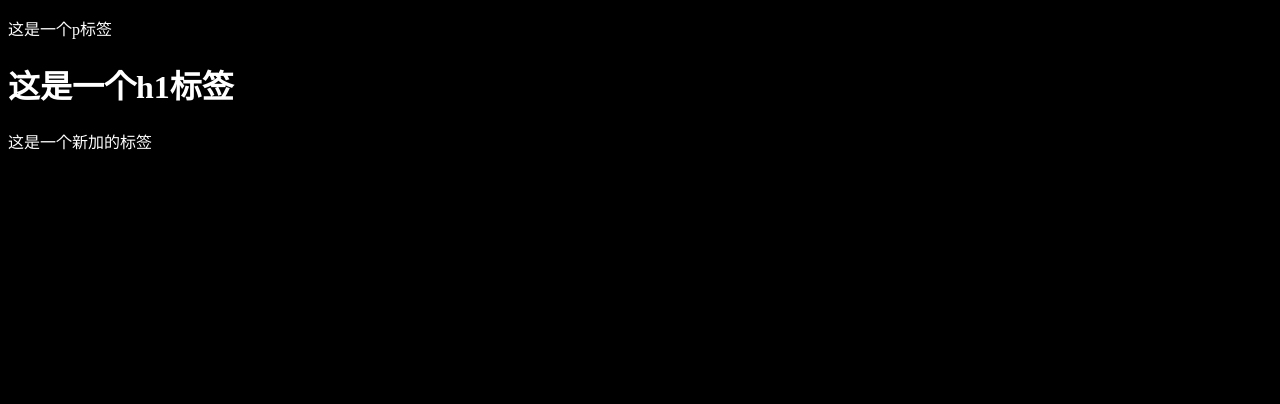
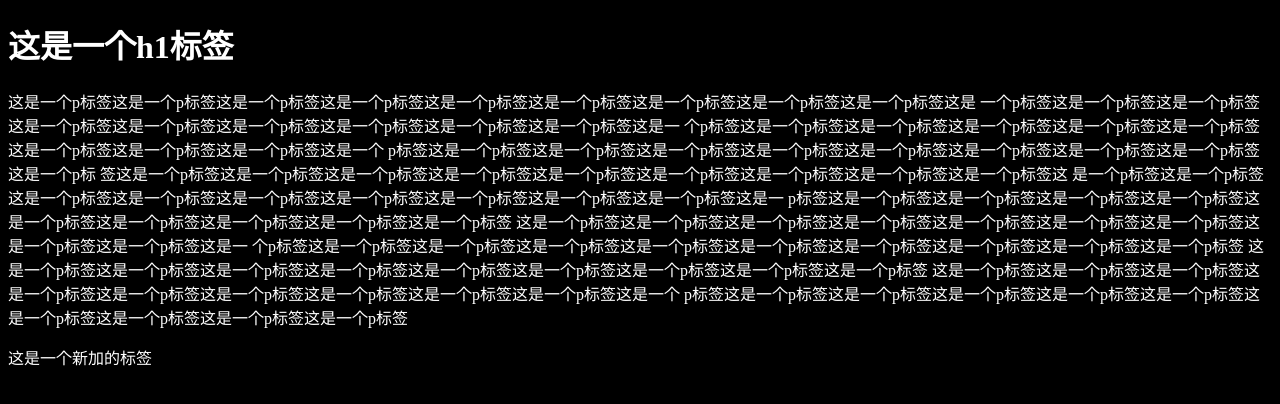
Before and after one commit to ste-15456/ste-15456.github.io, a plain HTML site: page index.html in a window 1280 px wide. Drawn offline with Linux system fonts and the light colour scheme.

Commit message:
Update index.html

```diff
--- a/index.html
+++ b/index.html
@@ -12,8 +12,20 @@
     </style>
 </head>
 <body>
-    <p>这是一个p标签</p>
+
     <h1>这是一个h1标签</h1>
+    <p>这是一个p标签这是一个p标签这是一个p标签这是一个p标签这是一个p标签这是一个p标签这是一个p标签这是一个p标签这是一个p标签这是
+        一个p标签这是一个p标签这是一个p标签这是一个p标签这是一个p标签这是一个p标签这是一个p标签这是一个p标签这是一个p标签这是一
+        个p标签这是一个p标签这是一个p标签这是一个p标签这是一个p标签这是一个p标签这是一个p标签这是一个p标签这是一个p标签这是一个
+        p标签这是一个p标签这是一个p标签这是一个p标签这是一个p标签这是一个p标签这是一个p标签这是一个p标签这是一个p标签这是一个p标
+        签这是一个p标签这是一个p标签这是一个p标签这是一个p标签这是一个p标签这是一个p标签这是一个p标签这是一个p标签这是一个p标签这
+        是一个p标签这是一个p标签这是一个p标签这是一个p标签这是一个p标签这是一个p标签这是一个p标签这是一个p标签这是一个p标签这是一
+        p标签这是一个p标签这是一个p标签这是一个p标签这是一个p标签这是一个p标签这是一个p标签这是一个p标签这是一个p标签这是一个p标签
+        这是一个p标签这是一个p标签这是一个p标签这是一个p标签这是一个p标签这是一个p标签这是一个p标签这是一个p标签这是一个p标签这是一
+        个p标签这是一个p标签这是一个p标签这是一个p标签这是一个p标签这是一个p标签这是一个p标签这是一个p标签这是一个p标签这是一个p标签
+        这是一个p标签这是一个p标签这是一个p标签这是一个p标签这是一个p标签这是一个p标签这是一个p标签这是一个p标签这是一个p标签
+        这是一个p标签这是一个p标签这是一个p标签这是一个p标签这是一个p标签这是一个p标签这是一个p标签这是一个p标签这是一个p标签这是一个
+        p标签这是一个p标签这是一个p标签这是一个p标签这是一个p标签这是一个p标签这是一个p标签这是一个p标签这是一个p标签这是一个p标签</p>
     <p>这是一个新加的标签</p>
 </body>
 </html>
```
